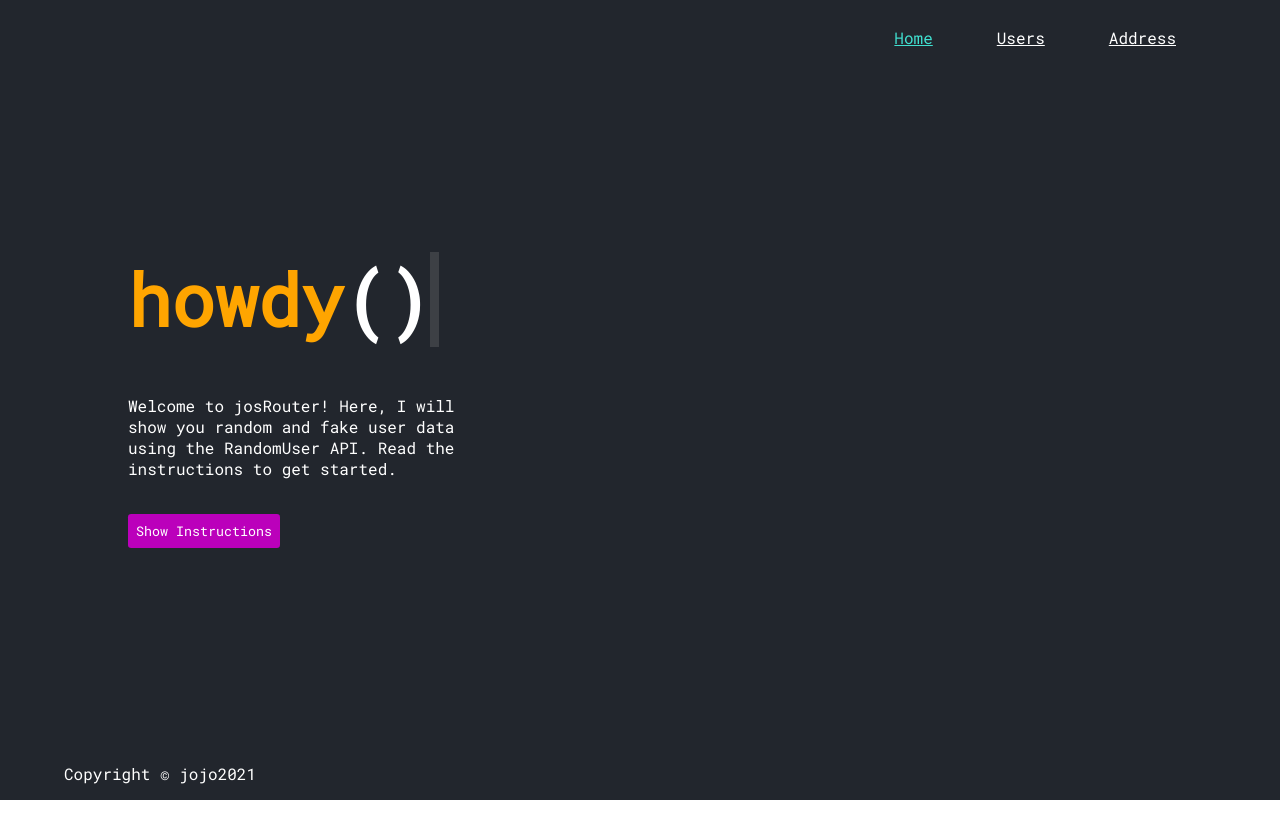
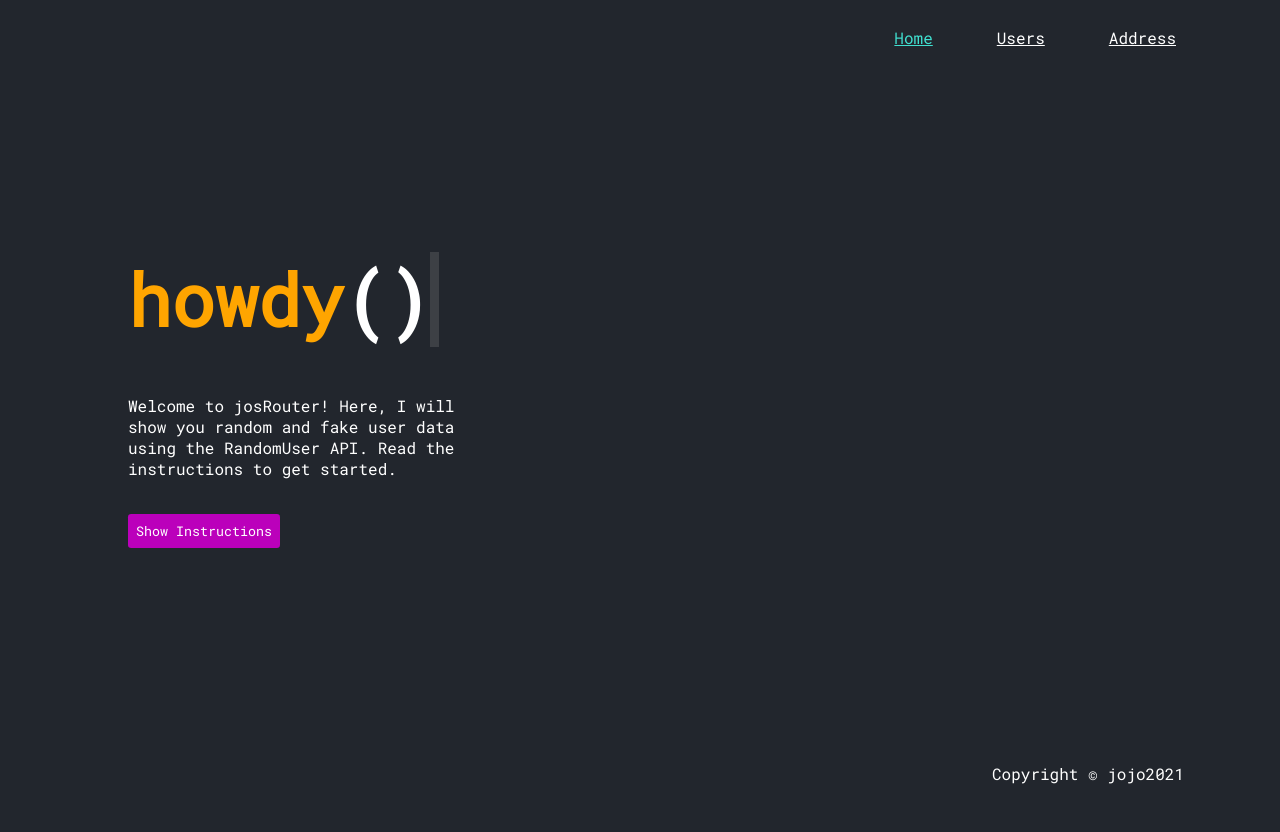
Before and after one commit to cano0029/mad9135-c2-react-router, a React (Create React App) app: page / in a window 1280 px wide. Before the commit the page ends 800 px from the top, so only its background shows below. Built offline with nearby package versions, Linux system fonts and the light colour scheme; no server answers.

Commit message:
Edit footer position and margin

```diff
--- a/src/components/App/App.css
+++ b/src/components/App/App.css
@@ -9,10 +9,12 @@
   font-size: calc(10px + 2vmin);
   color: white;
   font-size: 16px;
-  padding: 0 4rem 0 4rem;
+  padding: 0 4rem 2rem 4rem;
 }
 
-.footer {
+footer {
   position: absolute;
+  right: 0;
   bottom: 0;
+  margin-right: 6rem;
 }
```
